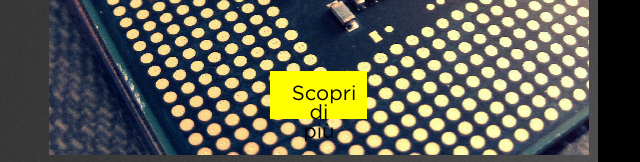
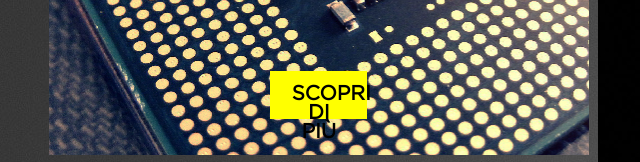
Before and after one commit to StRe3Tz/StRe3Tz.github.io, a plain HTML site: page index.html in a window 1280 px wide. Shown: the part 936-1098 px from the top of the page, 47-687 px from the left. Drawn offline with Linux system fonts and the light colour scheme; files whose address does not match are found by name.

Commit message:
Update index.html

```diff
--- a/index.html
+++ b/index.html
@@ -34,7 +34,7 @@
         <div id="testo"><h2><b>CPU.</b></h2></div>
         <div id="sottotesto"><h3>il cervello del computer</h3></div>
         <div id="copritesto"></div>
-        <a href="#"><div id="button1">Scopri di più</div></a>
+        <a href="#"><div id="button1"><b>SCOPRI DI PI&Ugrave</b></div></a>
     </div>
     <div id="box2">
         <div id="testo1"><h2><b>SCHEDA MADRE.</b></h2></div>
```
